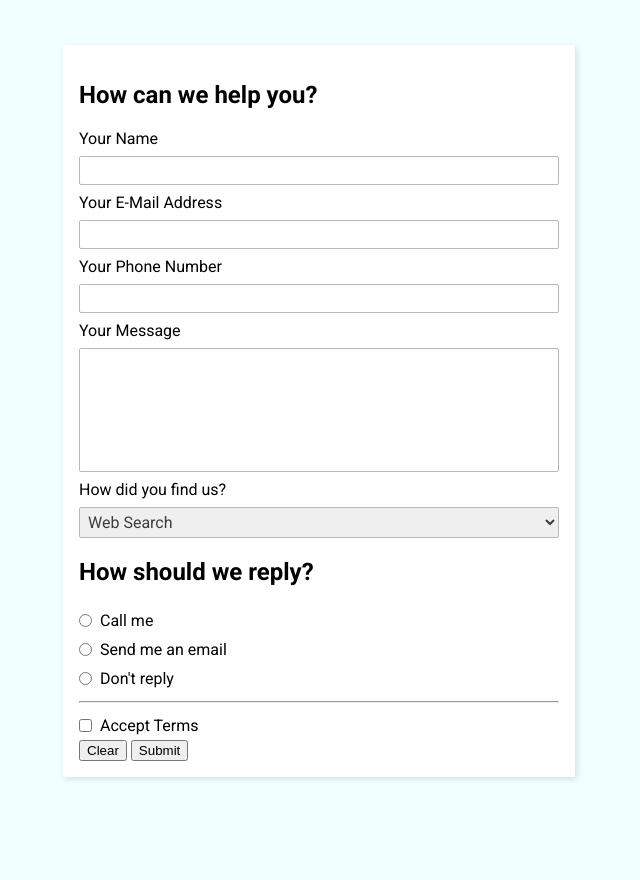
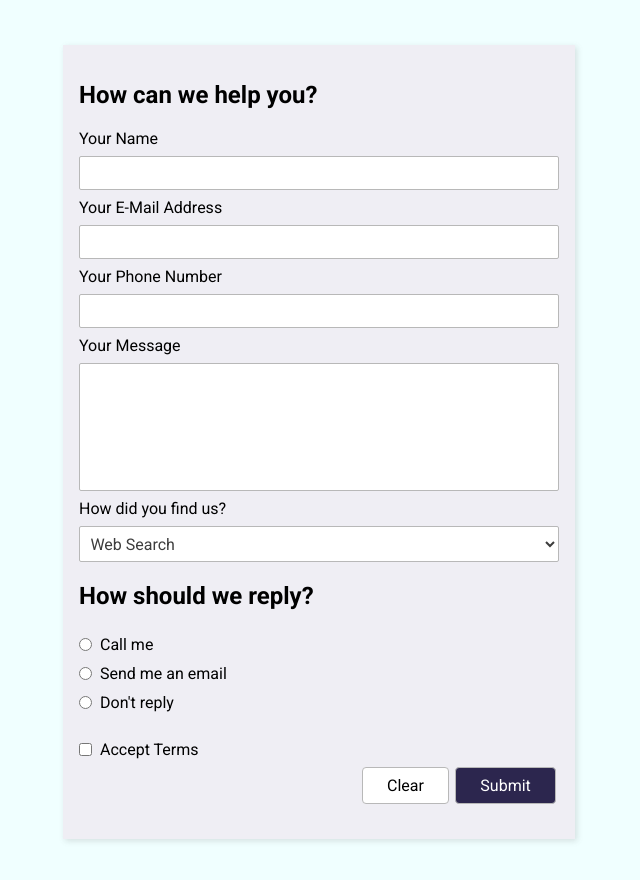
Before and after one commit to J0rgeMG/forms-web-challenge, a plain HTML site: page index.html in a window 1280 px wide. Shown: the part 62-942 px from the top of the page, without its empty margins (321-961 px from the left). Before the commit the page ends 887 px from the top, so only its background shows below. Drawn offline with Linux system fonts and the light colour scheme.

Commit message:
added styling

```diff
--- a/style.css
+++ b/style.css
@@ -8,10 +8,11 @@ h1{
 }
 
 form{
-    background-color: white;
+    background-color: rgb(239, 238, 244);
     width: 30rem;
     margin: 3rem auto;
     padding: 1rem;
+    padding-bottom: 2rem;
     box-shadow: 2px 2px 6px rgba(100, 100, 100, 0.2);
 }
 
@@ -28,10 +29,14 @@ input, textarea, select{
     font-size: 1.1rem;
     border: 1px solid rgb(184, 184, 184);
     border-radius: 2px;
-    padding: 0.25rem;
+    padding: 0.4rem;
     color: rgb(61, 61, 61);
     box-sizing: border-box;
     font: inherit;
+}
+
+select{
+    background-color: white;
 }
 
 input:focus, textarea:focus, select:focus{
@@ -51,3 +56,39 @@ textarea{
     width: auto;
     margin-right: 0.5rem;
 }
+
+hr{
+    visibility: hidden;
+}
+
+#buttons{
+    width: 100%;
+    display: flex;
+    justify-content: right;
+}
+
+#buttons button{
+    padding: 0.5rem 1.5rem;
+    font: inherit;
+    text-align: center;
+    margin: 0.2rem;
+    border: 1px solid rgb(184, 184, 184);
+    border-radius: 4px;
+}
+
+#clear-btn{
+    background-color: white;
+}
+
+#clear-btn:hover{
+    background-color: rgba(44, 38, 78,0.2);
+}
+
+#submit-btn{
+    background-color: rgb(44, 38, 78);
+    color: white;
+}
+
+#submit-btn:hover{
+    background-color: rgb(60, 53, 103);
+}
```
